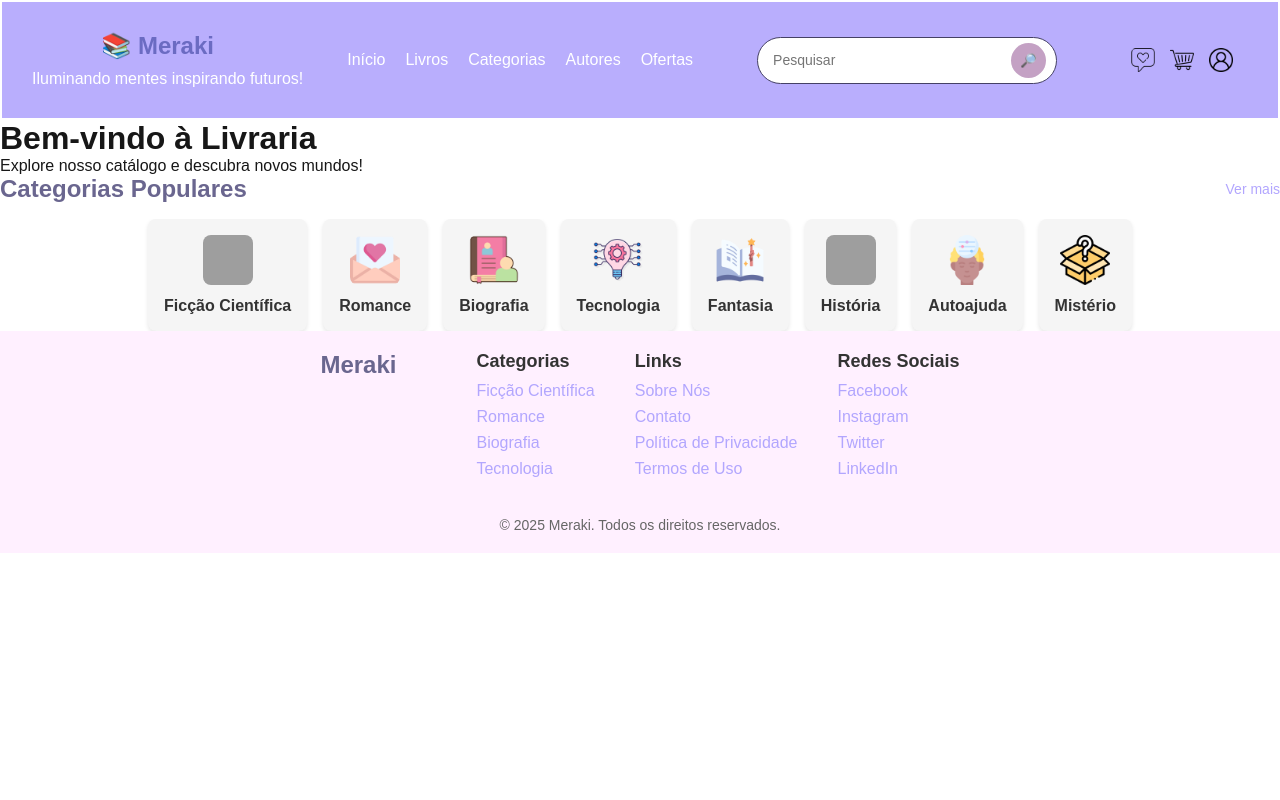
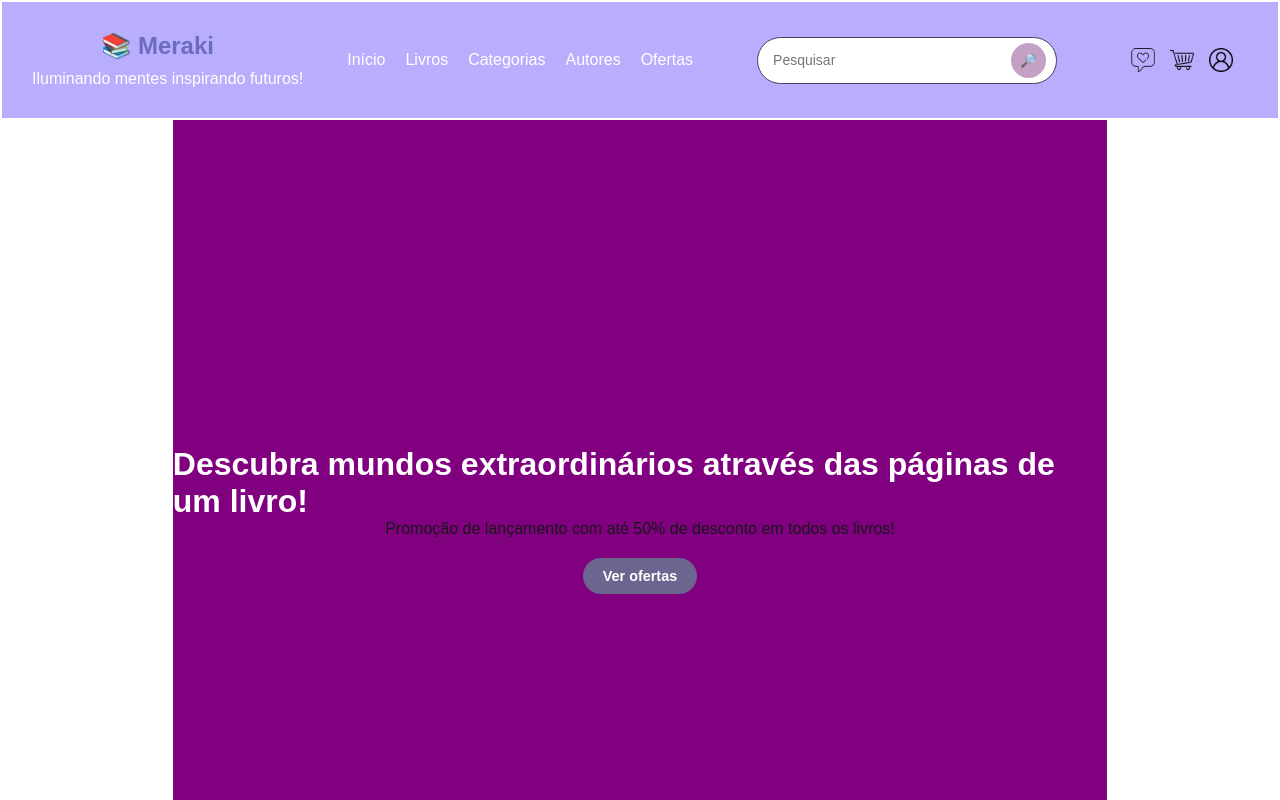
Before and after one commit to flaviamendes17/livraria-front, a Next.js app: page / in a window 1280 px wide. Shown: the top 800 px of the page. Built offline with nearby package versions, Linux system fonts and the light colour scheme; grey boxes are pictures that could not be loaded.

Commit message:
update Banner.jsx

```diff
--- a/components/Header.jsx
+++ b/components/Header.jsx
@@ -1,7 +1,9 @@
 import styles from "../styles/Header.module.css";
+import Banner from "./Banner"; // Importando o componente Banner
 
 const Header = () => {
     return (
+        <>
             <div className={styles.header}>
                 <div className={styles.container}>
                     <h1 className={styles.title}>📚 Meraki</h1>
@@ -39,6 +41,10 @@ const Header = () => {
                     <img src="/user.png" alt="User" className={styles.userIcon} />
                 </div>
             </div>
+
+            {/* Adicionando o componente Banner abaixo da header */}
+            <Banner />
+        </>
     );
 }
 
```
Lines whose indentation alone changed are shown as unchanged.
